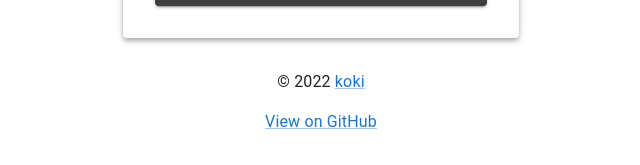
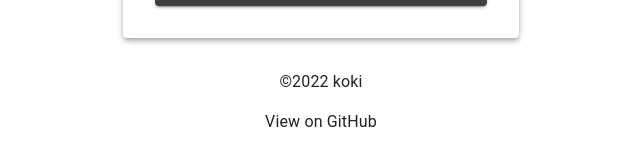
Before and after one commit to koki-develop/todobox, a React (Vite) app in the folder frontend/: page / in a window 1280 px wide. Shown: the part 287-452 px from the top of the page, without its empty margins (319-959 px from the left). Built offline with nearby package versions, Linux system fonts and the light colour scheme; no server answers.

Commit message:
フッターのリンクを装飾

```diff
--- a/frontend/src/components/ProjectLayout/theme.ts
+++ b/frontend/src/components/ProjectLayout/theme.ts
@@ -57,7 +57,16 @@ export const theme = responsiveFontSizes(
         styleOverrides: {
           a: {
             textDecoration: "none",
+            transition: "0.15s",
+            ":hover": {
+              opacity: 0.6,
+            },
           },
+        },
+      },
+      MuiLink: {
+        defaultProps: {
+          underline: "none",
         },
       },
       MuiListItemIcon: {
--- a/frontend/src/components/pages/LoginPage/LoginPage.tsx
+++ b/frontend/src/components/pages/LoginPage/LoginPage.tsx
@@ -7,12 +7,15 @@ import Container from "@mui/material/Container";
 import Link from "@mui/material/Link";
 import Paper from "@mui/material/Paper";
 import Typography from "@mui/material/Typography";
+import { useTheme } from "@mui/material/styles";
 import React, { useCallback } from "react";
 import Field from "@/components/utils/Field";
 import { useCurrentUser } from "@/hooks/userHooks";
 
 const LoginPage: React.VFC = React.memo(() => {
   const { loginWithGoogle, loginAnonymously } = useCurrentUser();
+
+  const theme = useTheme();
 
   const handleClickLoginWithGoogle = useCallback(async () => {
     await loginWithGoogle();
@@ -75,13 +78,13 @@ const LoginPage: React.VFC = React.memo(() => {
         }}
       >
         <Field sx={{ textAlign: "center" }}>
-          &copy; 2022{" "}
           <Link
             target="_blank"
             rel="noreferrer noopener"
             href="https://koki.me"
+            sx={{ color: theme.palette.text.primary }}
           >
-            koki
+            &copy;2022 koki
           </Link>
         </Field>
         <Field sx={{ textAlign: "center" }}>
@@ -89,6 +92,7 @@ const LoginPage: React.VFC = React.memo(() => {
             target="_blank"
             rel="noreferrer noopener"
             href="https://github.com/koki-develop/todo-box"
+            sx={{ color: theme.palette.text.primary }}
           >
             View on GitHub
           </Link>
```
